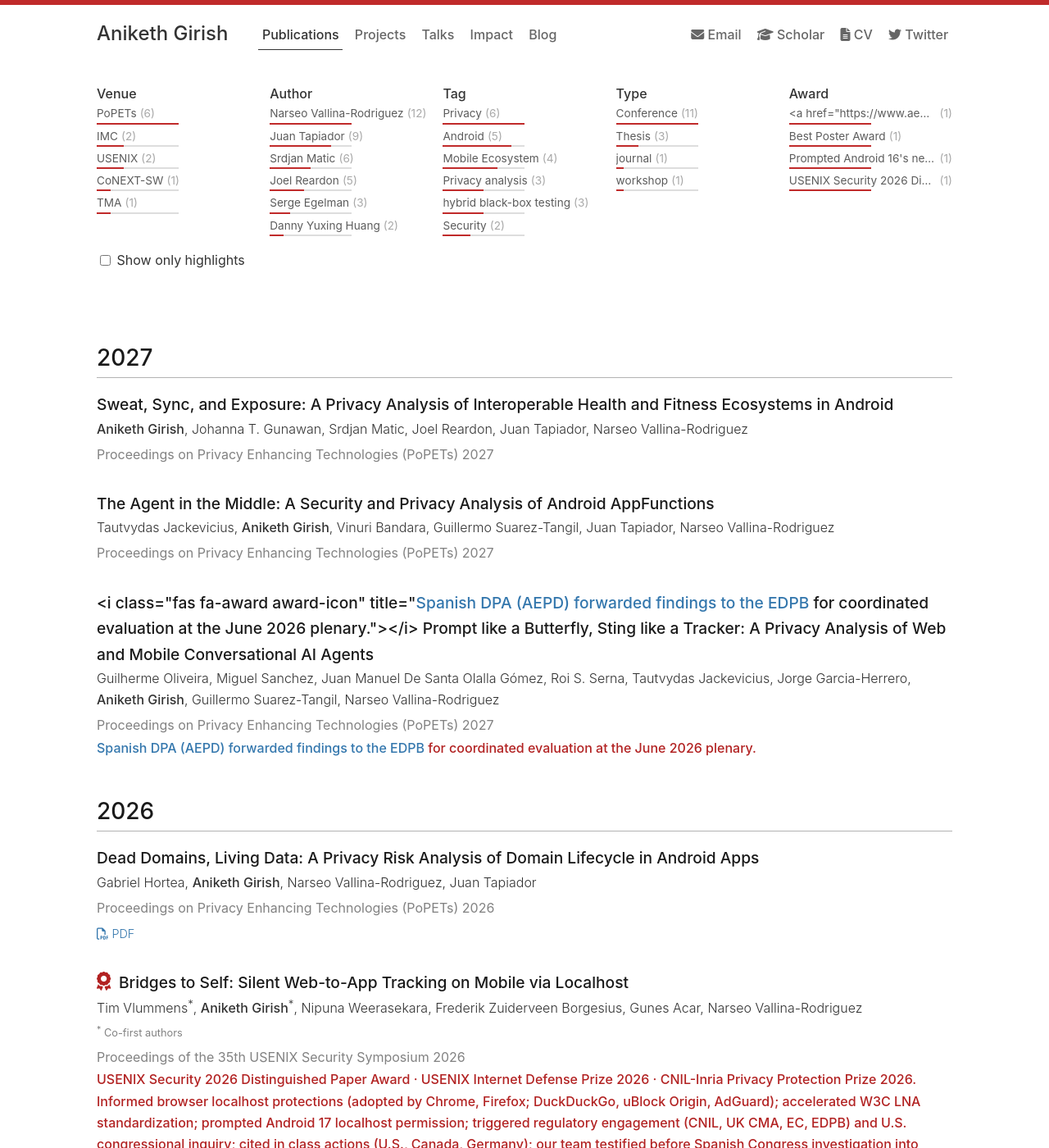
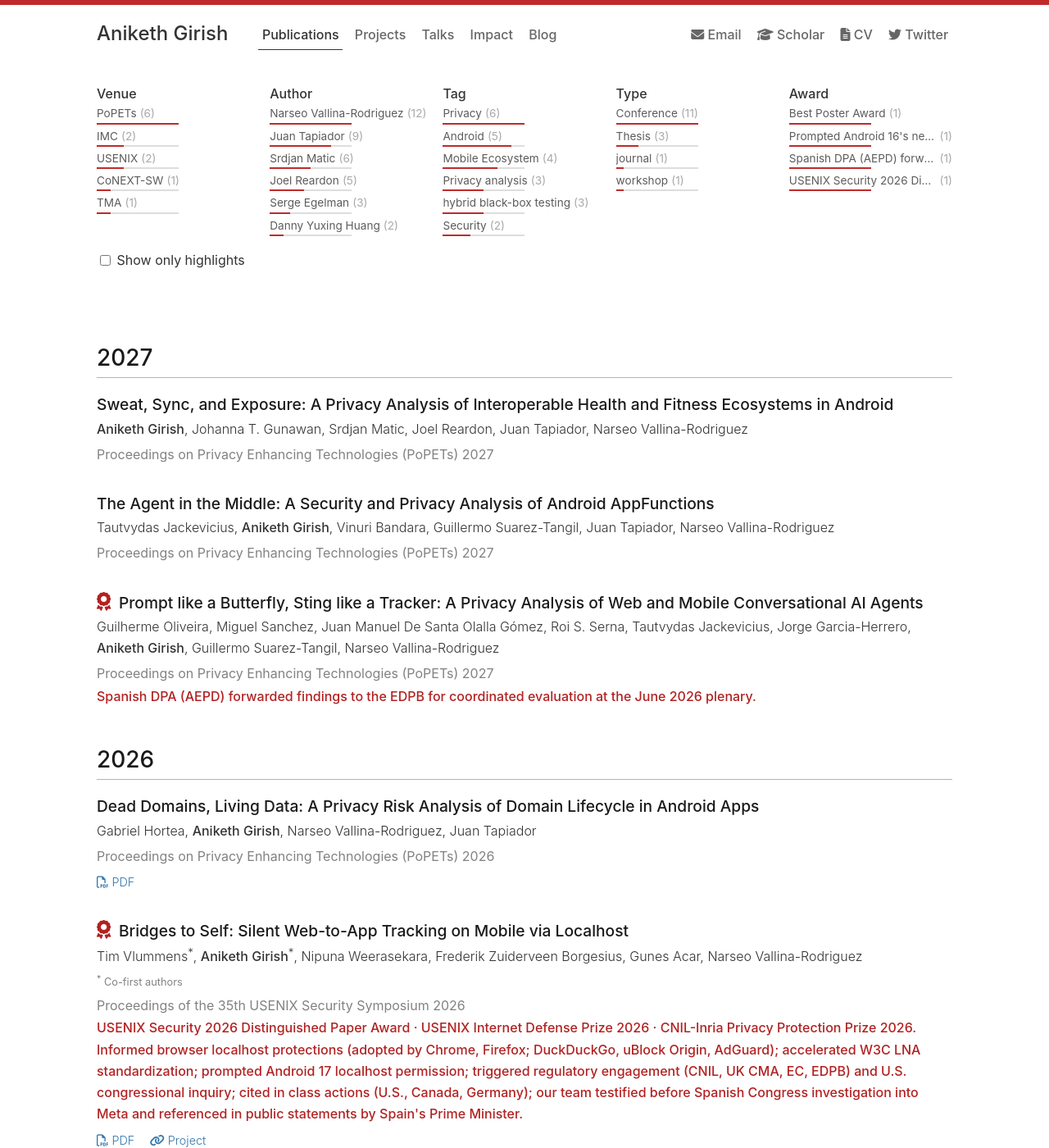
Before and after one commit to Aniketh01/aniketh01.github.io, a Jekyll site: the page built from publications.md, in a window 1280 px wide and 1400 px high. Shown: the whole window at 82% size. Built offline with Jekyll 4.4.1, drawn with Linux system fonts in a browser that asks for light colours; nearby versions of some CDN libraries; some of the changed lines change nothing that is shown.

Commit message:
Revert AEPD to plain text to fix award rendering

```diff
--- a/_data/publications.yml
+++ b/_data/publications.yml
@@ -64,7 +64,7 @@
   venue_url: https://petsymposium.org/
   highlight: true
   awards:
-    - "<a href=\"https://www.aepd.es/prensa-y-comunicacion/notas-de-prensa/la-agencia-promueve-ante-las-autoridades-europeas-proteccion-estudie-ia\">Spanish DPA (AEPD) forwarded findings to the EDPB</a> for coordinated evaluation at the June 2026 plenary."
+    - "Spanish DPA (AEPD) forwarded findings to the EDPB for coordinated evaluation at the June 2026 plenary."
   tags:
     - AI Privacy
     - Conversational AI
```
